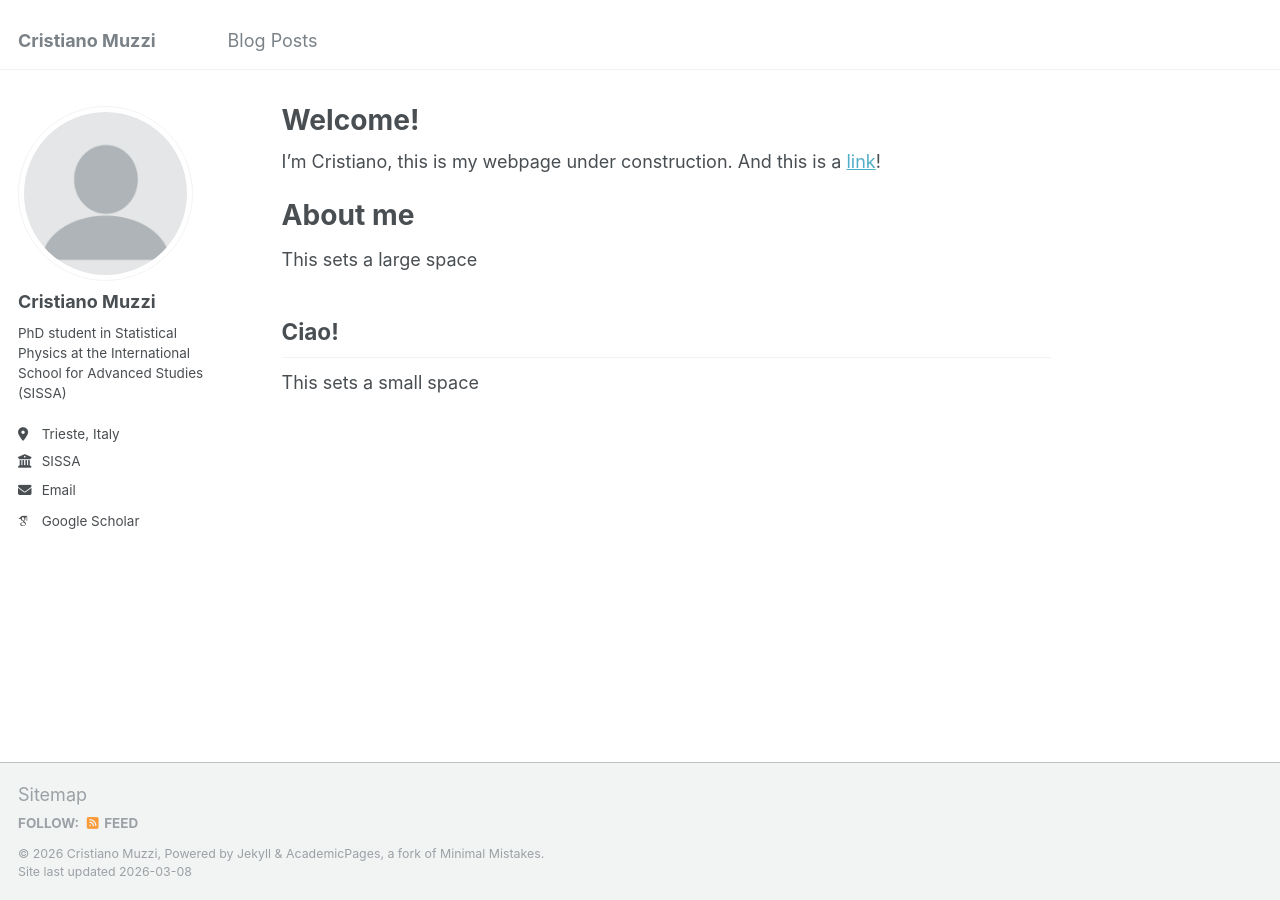
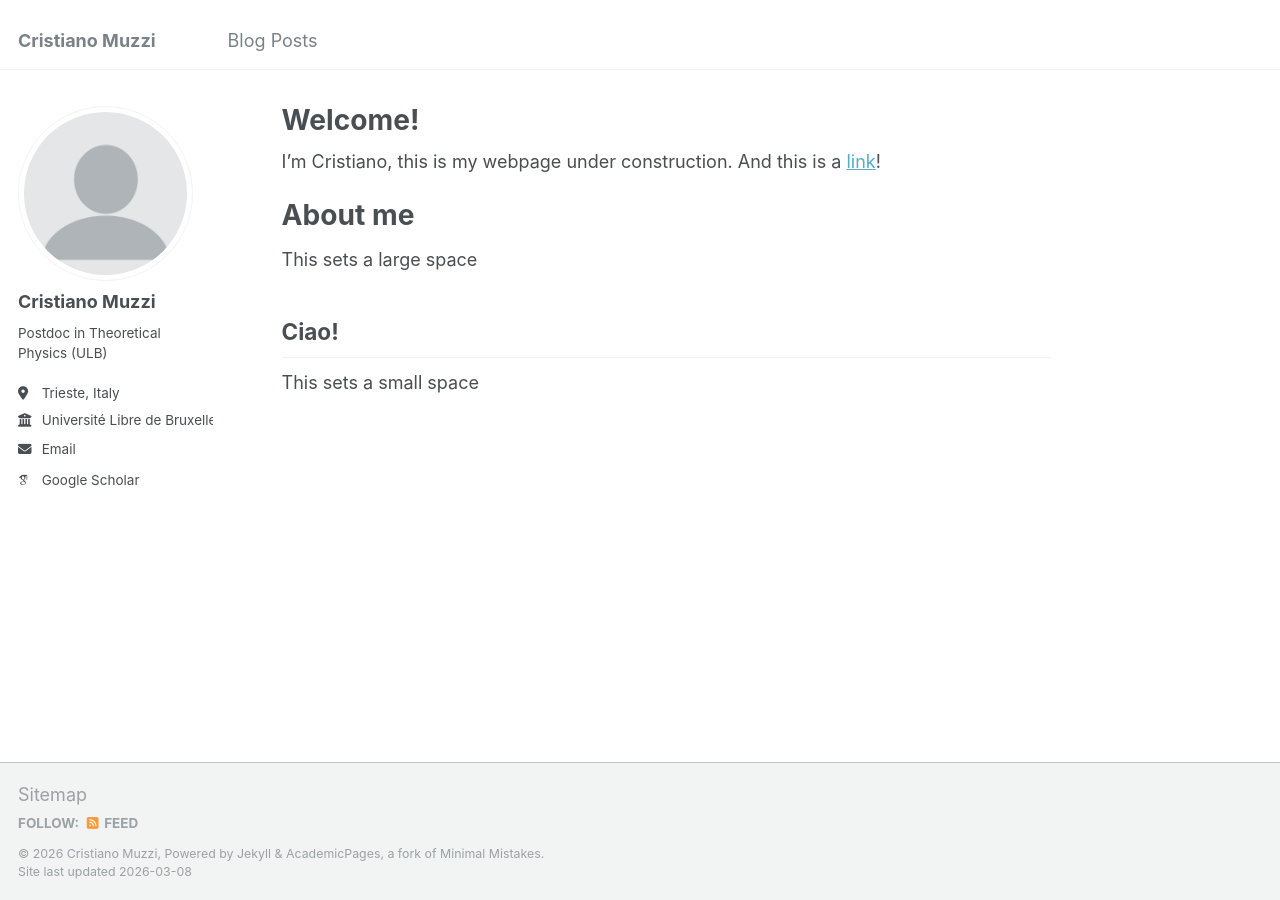
Before and after one commit to cristianomuzzi/cristianomuzzi.github.io, a Jekyll site: the page built from _pages/about.md, in a window 1280 px wide. Built offline with Jekyll 4.4.1, drawn with Linux system fonts in a browser that asks for light colours; some web fonts are replaced.

Commit message:
Update personal information in _config.yml

```diff
--- a/_config.yml
+++ b/_config.yml
@@ -24,11 +24,11 @@ author:
   avatar           : "profile.png"
   name             : "Cristiano Muzzi"
   pronouns         : # example: "she/her"
-  bio              : "PhD student in Statistical Physics at the International School for Advanced Studies (SISSA)"
+  bio              : "Postdoc in Theoretical Physics (ULB)"
   location         : "Trieste, Italy"
-  employer         : "SISSA "
+  employer         : "Université Libre de Bruxelles "
   uri              : # URL
-  email            : "none@example.org"
+  email            : "cristiano.muzzi@ulb.be"
 
   # Academic websites
   arxiv            : # URL - Update with the correct link to your profile
```
